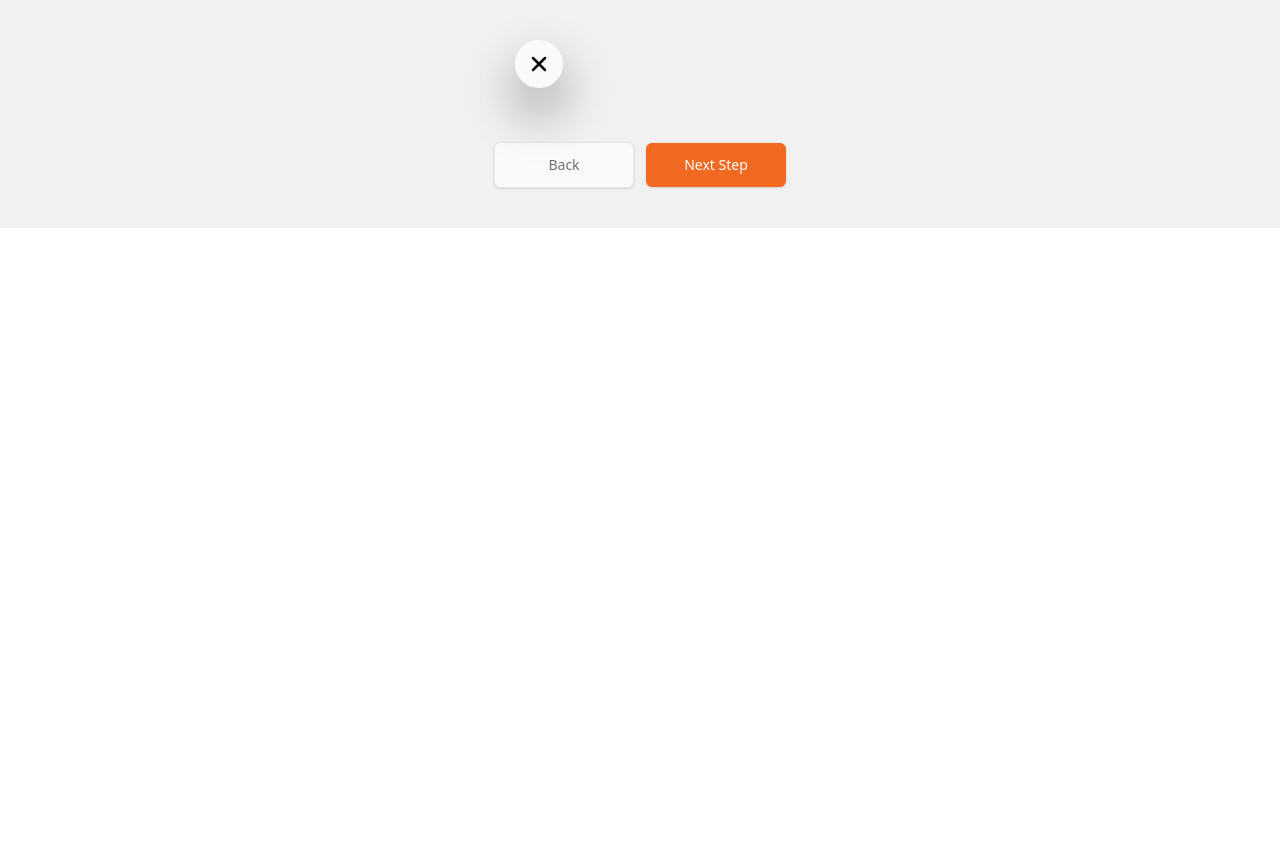
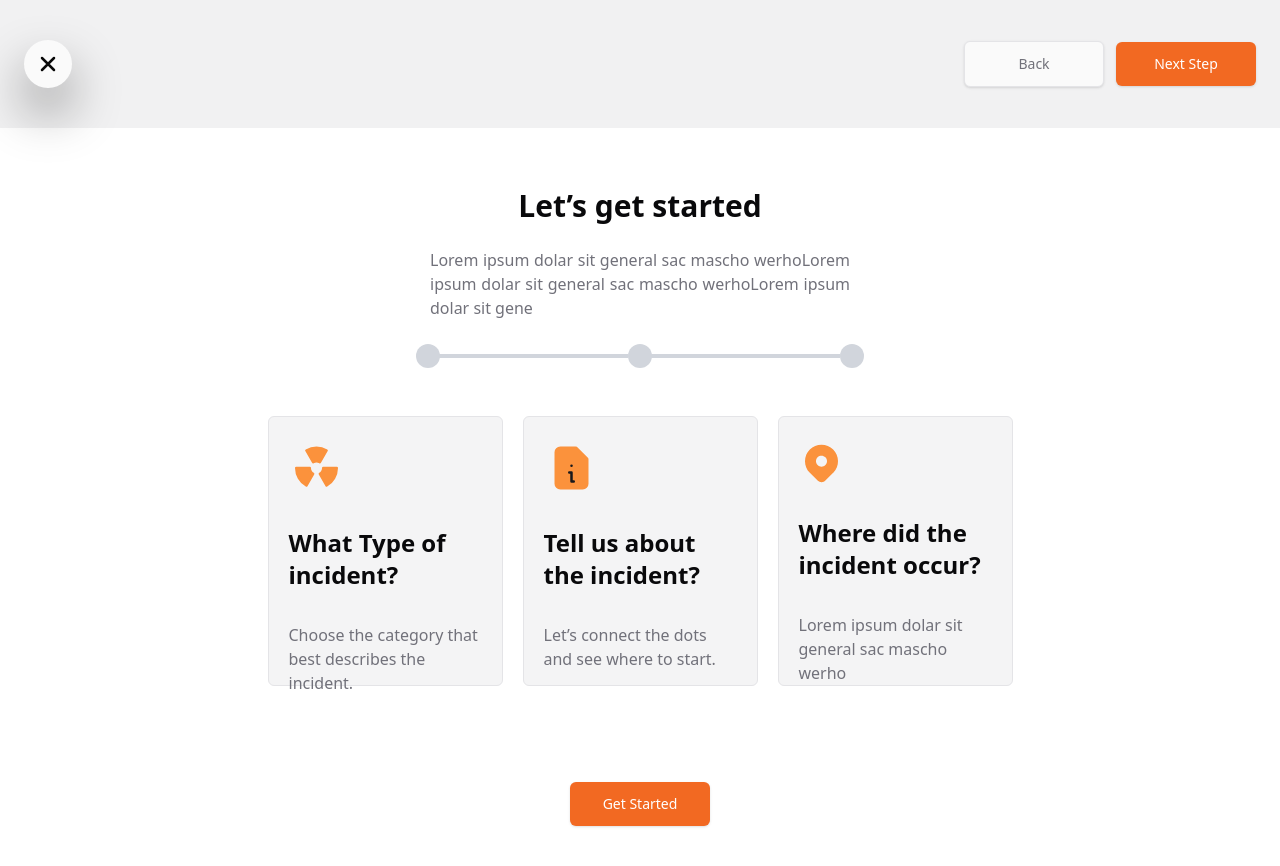
Before and after one commit to suraid121/react-tailwindcss-assignment, a React (Vite) app: page / in a window 1280 px wide. Shown: the top 866 px of the page. Before the commit the page ends 800 px from the top, so only its background shows below. Built offline with nearby package versions, Linux system fonts and the light colour scheme.

Commit message:
incident-step-1 done

```diff
--- a/src/App.jsx
+++ b/src/App.jsx
@@ -1,6 +1,6 @@
 import './App.css'
-import Incidents from './Incidents/Incidents'
 import NewIncidentHeader from './reusable-components/NewIncidentHeader'
+import StepOne from './Incidents/StepOne'
 function App() {
 
 
@@ -8,6 +8,8 @@ function App() {
     <>
 
       <NewIncidentHeader/>
+      <StepOne></StepOne>
+
 
     </>
   )
--- a/src/Incidents/StepOne.jsx
+++ b/src/Incidents/StepOne.jsx
@@ -1,6 +1,40 @@
-const StepOne = ()=>{
-    return(
+import NewIncidentQuestion from "../db/NewIncidentQuestion";
+import Button from "../reusable-components/Button";
+
+const StepOne = () => {
+    const steps = [1, 2, 3];
+    return (
         <>
+            <section className="space-y-6 max-w-lg mx-auto flex flex-col items-center py-15 ">
+                <h3 className="text-dark-gray-text font-bold text-3xl">Let’s get started</h3>
+                <p className="text-mid-gray-text max-w-[420px] font-light  text-justify">Lorem ipsum dolar sit general sac mascho werhoLorem ipsum dolar sit general sac mascho werhoLorem ipsum dolar sit gene</p>
+
+                <div className="md:flex items-center justify-center  w-full max-w-md hidden   mx-auto">
+                    {steps.map((step, index) => (
+                        <div key={index} className={`flex items-center ${index < steps.length - 1 ? "flex-1" : ""}`}>
+                            <div className="w-6 h-6 bg-gray-300 rounded-full z-10"></div>
+                            {index < steps.length - 1 && (
+                                <div className="flex-1 h-1 bg-gray-300 -ml-3"></div>
+                            )}
+                        </div>
+                    ))}
+                </div>
+                <div>
+
+                </div>
+                <div className="flex gap-5 items-center md:flex-row flex-col md:items-start">
+                    {
+                        NewIncidentQuestion.map((data, i) => (
+                            <div key={i} className="bg-[#F4F4F5]  border-1 border-[#E4E4E7] rounded-md px-5 py-6 w-full md:w-[235px] h-[270px] ">
+                                <img src={data.src} alt={data.src} />
+                                <h4 className="font-bold text-dark-gray-text text-2xl mt-8">{data.title}</h4>
+                                <p className="font-[400] text-mid-gray-text mt-8">{data.description}</p>
+                            </div>
+                        ))
+                    }
+                </div>
+                <Button title={'Get Started'} className={'mt-18'} ></Button>
+            </section>
         </>
     )
 };
--- /dev/null
+++ b/src/db/NewIncidentQuestion.js
@@ -0,0 +1,18 @@
+const NewIncidentQuestion = [
+    {
+        src : '/type.svg',
+        title : 'What Type of incident?',
+        description : 'Choose the category that best describes the incident.'
+    },
+        {
+        src : '/about.svg',
+        title : 'Tell us about the incident?',
+        description : 'Let’s connect the dots and see where to start.'
+    },
+        {
+        src : '/location.svg',
+        title : 'Where did the incident occur?',
+        description : 'Lorem ipsum dolar sit general sac mascho werho'
+    }
+];
+export default NewIncidentQuestion;
--- a/src/reusable-components/NewIncidentHeader.jsx
+++ b/src/reusable-components/NewIncidentHeader.jsx
@@ -2,7 +2,7 @@ import Button from "./Button";
 
 const NewIncidentHeader = ({title , heading , progress}) => {
   return (
-    <section  className="flex md:flex-col flex-wrap items-center justify-between gap-6 px-6 py-10 bg-soft-gray-nav-bg w-screen ">
+    <section  className="flex md:flex-row flex-col flex-wrap items-baseline  md:items-center justify-between gap-6 px-6 py-10 bg-soft-gray-nav-bg w-screen ">
 
 
       <div className="flex items-center gap-4 min-w-[250px]">
```
